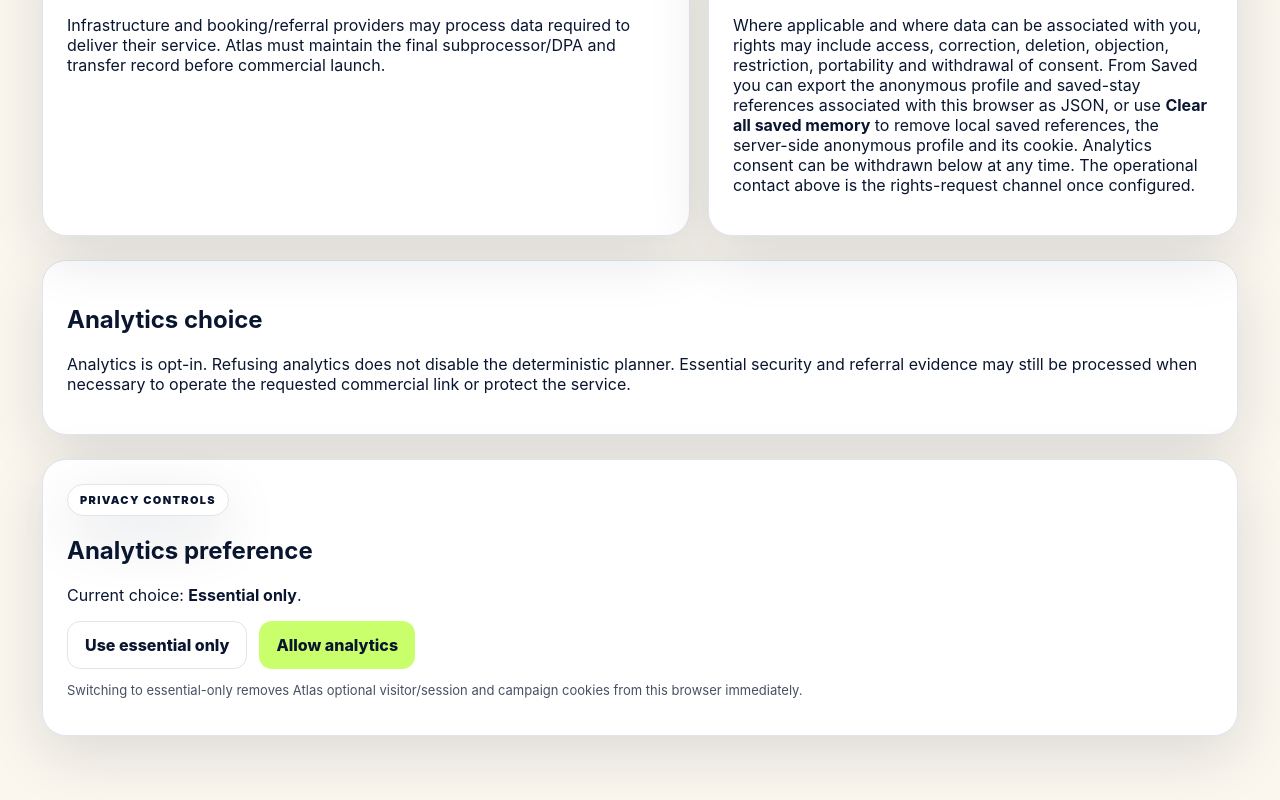
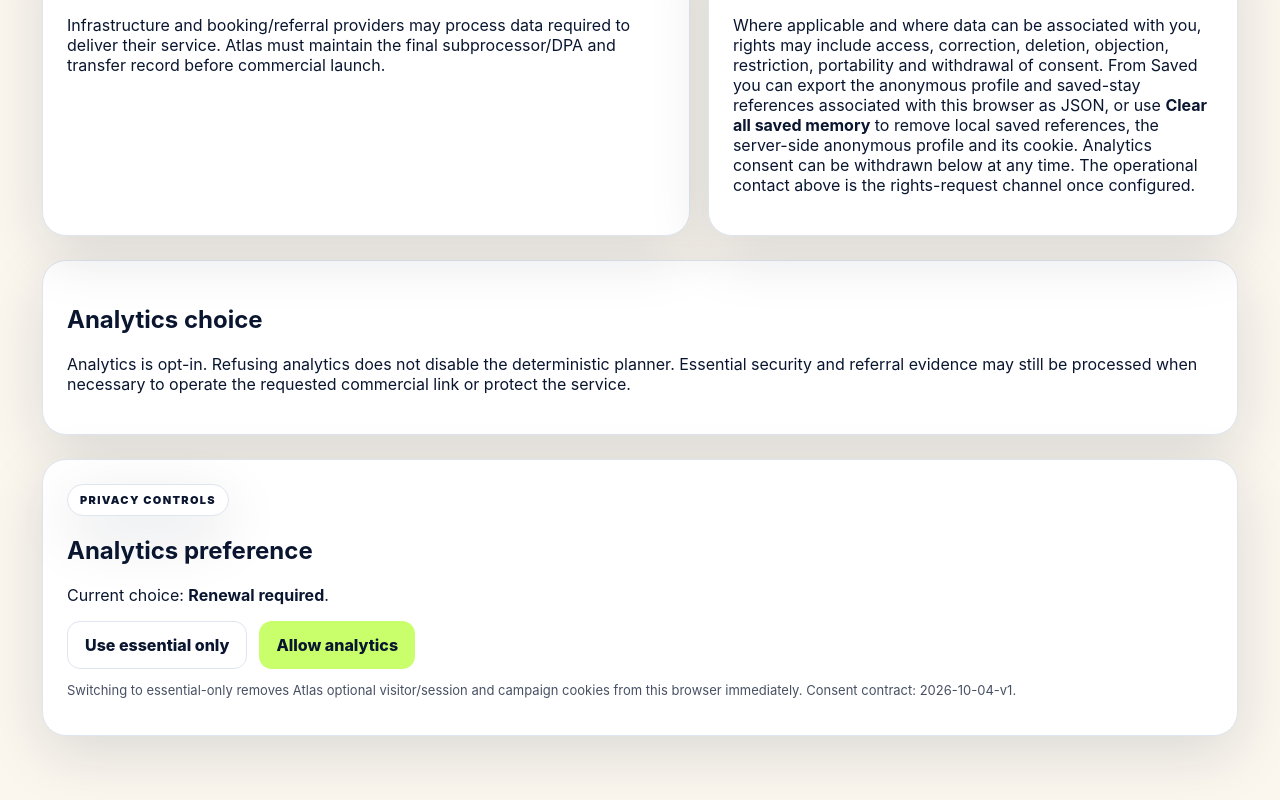
Before and after one commit to jandromani/Petshop, a Next.js app: page /privacy in a window 1280 px wide. Shown: the part 1040-1840 px from the top of the page. Built offline with nearby package versions, Linux system fonts and the light colour scheme; no server answers.

Commit message:
privacy: persist consent contract version

```diff
--- a/components/ConsentSettings.tsx
+++ b/components/ConsentSettings.tsx
@@ -1,7 +1,7 @@
 "use client";
 
 import { useEffect,useState } from "react";
-import { ANALYTICS_CONSENT,CONSENT_COOKIE,ESSENTIAL_CONSENT,hasAnalyticsConsent } from "@/src/privacy/consent";
+import { ANALYTICS_CONSENT,CONSENT_COOKIE,CONSENT_VERSION,CONSENT_VERSION_COOKIE,ESSENTIAL_CONSENT,consentChoice } from "@/src/privacy/consent";
 
 const OPTIONAL_COOKIES=["rv_vid","rv_sid","rv_src","rv_med","rv_campaign","rv_term","rv_content","rv_ref"];
 
@@ -15,15 +15,16 @@ function clearOptional(){
 }
 
 export default function ConsentSettings(){
-  const [choice,setChoice]=useState<"analytics"|"essential">("essential");
+  const [choice,setChoice]=useState<"analytics"|"essential"|"unknown">("unknown");
 
   useEffect(()=>{
-    setChoice(hasAnalyticsConsent(document.cookie)?"analytics":"essential");
+    setChoice(consentChoice(document.cookie));
   },[]);
 
   function save(next:"analytics"|"essential"){
     if(next==="essential")clearOptional();
     setCookie(CONSENT_COOKIE,next===ANALYTICS_CONSENT?ANALYTICS_CONSENT:ESSENTIAL_CONSENT,31536000);
+    setCookie(CONSENT_VERSION_COOKIE,CONSENT_VERSION,31536000);
     setChoice(next);
     window.location.reload();
   }
@@ -31,11 +32,11 @@ export default function ConsentSettings(){
   return <div className="card" style={{marginTop:24}}>
     <div className="eyebrow">PRIVACY CONTROLS</div>
     <h2>Analytics preference</h2>
-    <p>Current choice: <b>{choice==="analytics"?"Analytics allowed":"Essential only"}</b>.</p>
+    <p>Current choice: <b>{choice==="analytics"?"Analytics allowed":choice==="essential"?"Essential only":"Renewal required"}</b>.</p>
     <div style={{display:"flex",gap:12,flexWrap:"wrap"}}>
       <button className="btn ghost" onClick={()=>save("essential")}>Use essential only</button>
       <button className="btn lime" onClick={()=>save("analytics")}>Allow analytics</button>
     </div>
-    <p style={{fontSize:13,opacity:.75}}>Switching to essential-only removes Atlas optional visitor/session and campaign cookies from this browser immediately.</p>
+    <p style={{fontSize:13,opacity:.75}}>Switching to essential-only removes Atlas optional visitor/session and campaign cookies from this browser immediately. Consent contract: {CONSENT_VERSION}.</p>
   </div>;
 }
```
